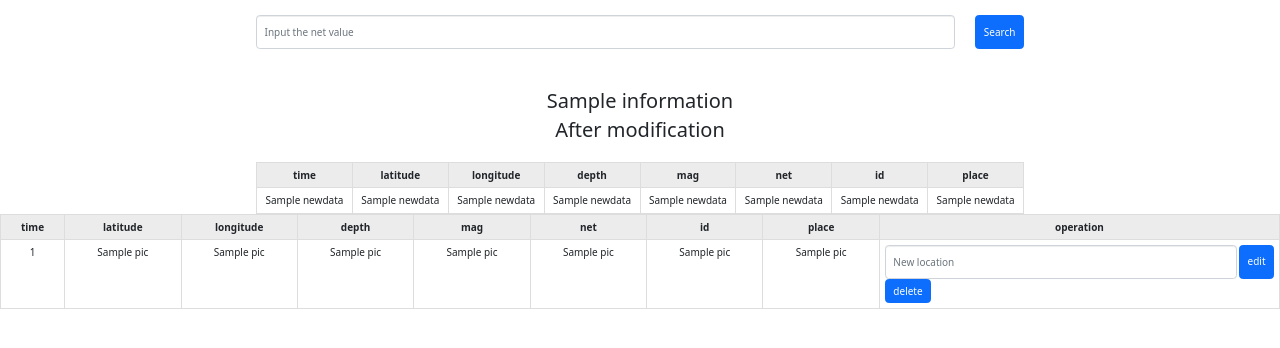
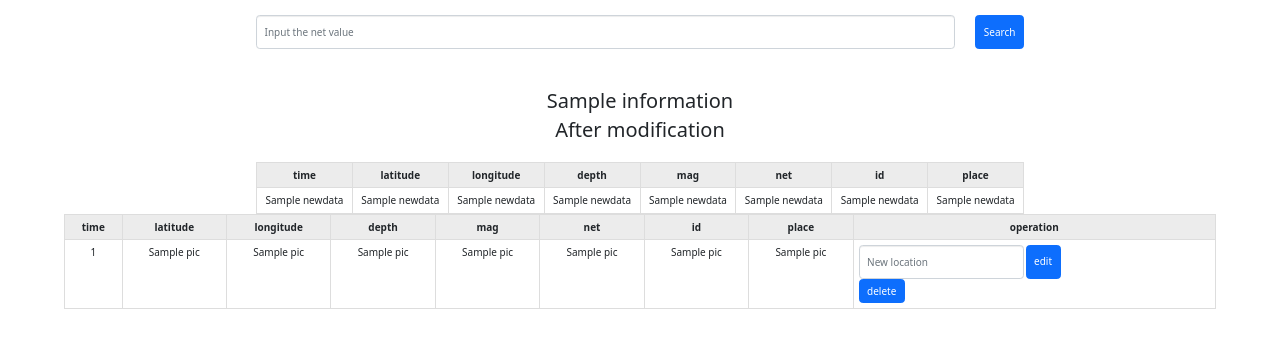
Before and after one commit to notminusone/quiz1, a Flask app: template templates/part13.html in a window 1280 px wide. Shown: the part 56-404 px from the top of the page. Run offline with Flask 2, Linux system fonts and the light colour scheme; the template is opened without the code that fills it: most values are stand-ins (such as "Sample title", 1, 10 or a date in 2020); some libraries are stand-ins or nearby versions.

Commit message:
modify frontend

```diff
--- a/templates/part13.html
+++ b/templates/part13.html
@@ -40,7 +40,7 @@
     {% endif %}
 
     {% if data %}
-    <table class="table table-striped table-bordered table-hover table-condensed" style="width: 100%; margin:auto">
+    <table class="table table-striped table-bordered table-hover table-condensed" style="width: 90%; margin:auto">
         <tr>
             <th>time</th>
             <th>latitude</th>
@@ -66,15 +66,15 @@
                 <form action="edit" method="post" class="form" role="form"
                 style="display: flex; flex-direction:row;">
                 <input class="form-control" id="quakeid" name="quakeid"  type="hidden"
-                        value={{row[6]}} style="margin-right: 2px;">
+                        value={{row[6]}} >
                 <input class="form-control" id="place" name="place" placeholder="New location" type="text"
-                        value="" style="margin-right: 2px;">
-                <input class="btn btn-primary" id="submit" name="submit" type="submit" value="edit">
+                        value="" style="margin-right: 2px;width: fit-content;">
+                <input class="btn btn-primary" id="submit" name="submit" type="submit" style="margin-right: 2px;" value="edit">
                 </form>
                 <form action="delete" method="post" class="form" role="form"
                 style="display: flex; flex-direction:row;">
                 <input class="form-control" id="quakeid" name="quakeid"  type="hidden"
-                        value={{row[6]}} style="margin-right: 2px;">
+                        value={{row[6]}} >
                 <input class="btn btn-primary" id="submit" name="submit" type="submit" value="delete">
                 </form>
             </td>
```
